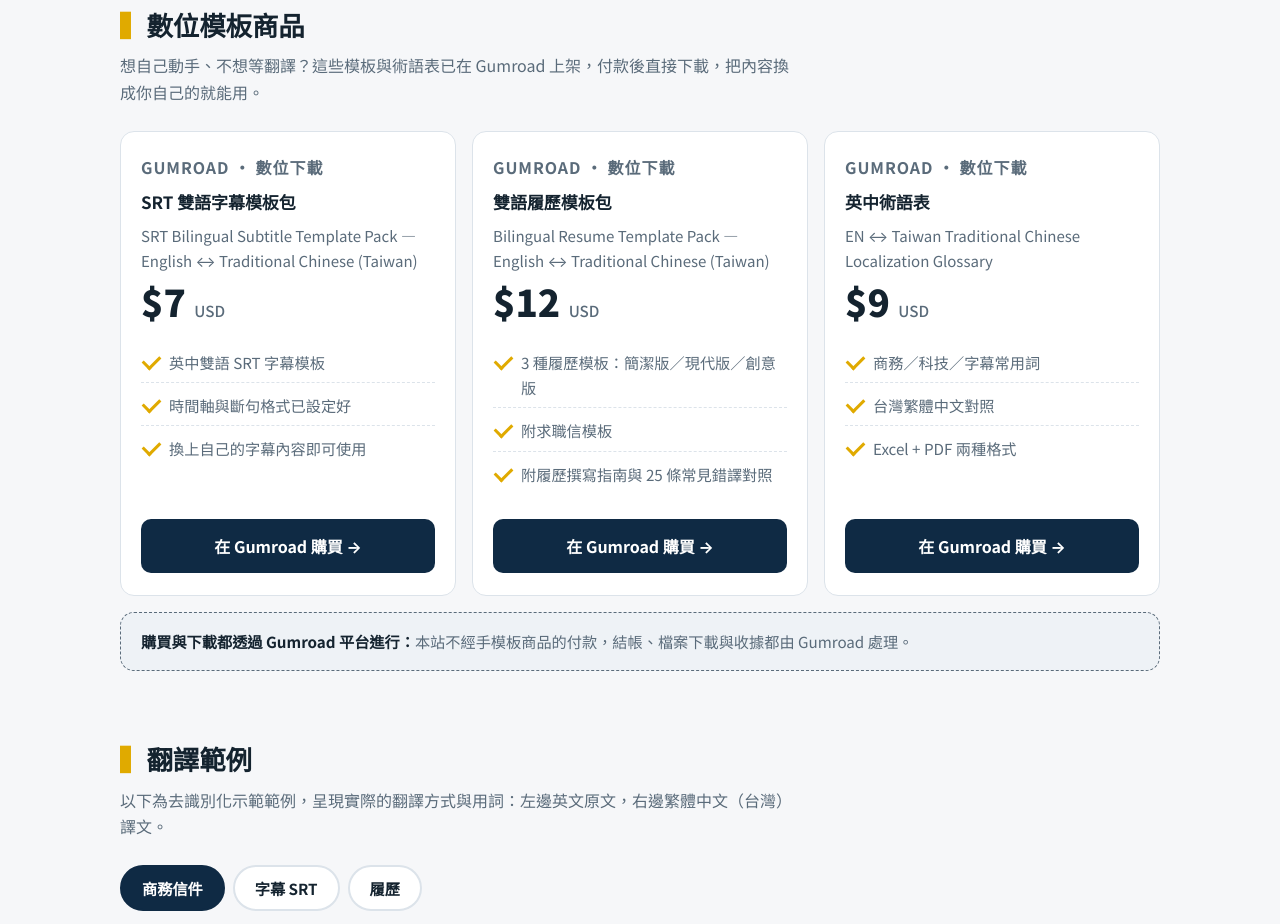
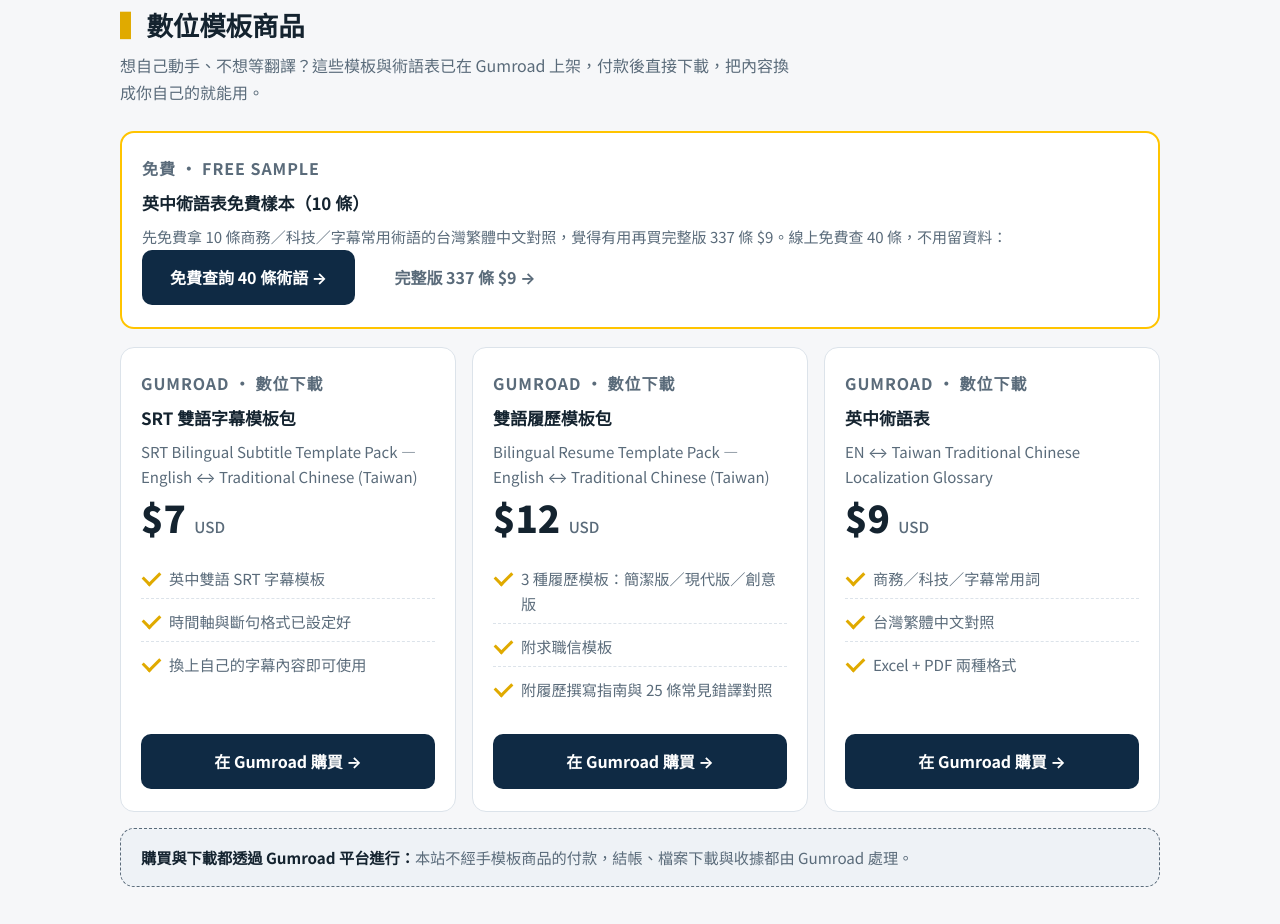
Before and after one commit to z2idugagr/z2idugagr.github.io, a plain HTML site: page index.html in a window 1280 px wide. Shown: the part 4058-4982 px from the top of the page. Drawn offline with Linux system fonts and the light colour scheme.

Commit message:
Add free glossary sample card to homepage (zero-waste traffic)

```diff
--- a/index.html
+++ b/index.html
@@ -655,6 +655,13 @@
       <h2><span class="bar">▍</span>數位模板商品</h2>
       <p>想自己動手、不想等翻譯？這些模板與術語表已在 Gumroad 上架，付款後直接下載，把內容換成你自己的就能用。</p>
     </div>
+    <div class="card" style="margin-bottom:18px;border:2px solid #FFC400">
+      <div class="price-name">免費 ・ FREE SAMPLE</div>
+      <h3 style="margin-top:8px">英中術語表免費樣本（10 條）</h3>
+      <p>先免費拿 10 條商務／科技／字幕常用術語的台灣繁體中文對照，覺得有用再買完整版 337 條 $9。線上免費查 40 條，不用留資料：</p>
+      <p><a class="btn btn-navy" href="https://z2idugagr.github.io/glossary/" target="_blank" rel="noopener">免費查詢 40 條術語 →</a>
+      <a class="btn" href="https://zidug.gumroad.com/l/sjtrr" target="_blank" rel="noopener" style="margin-left:8px">完整版 337 條 $9 →</a></p>
+    </div>
     <div class="grid grid-3">
       <div class="card price-card">
         <div class="price-name">GUMROAD ・ 數位下載</div>
```
